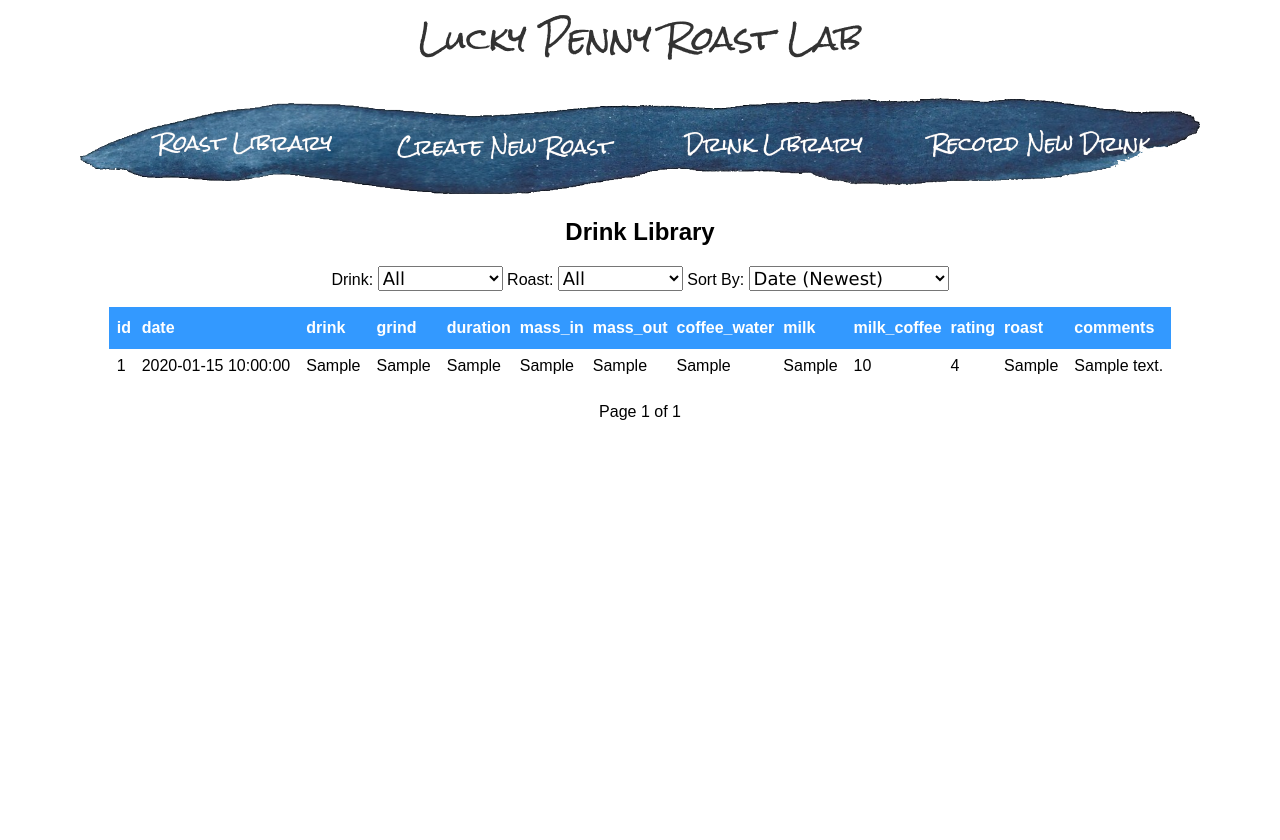
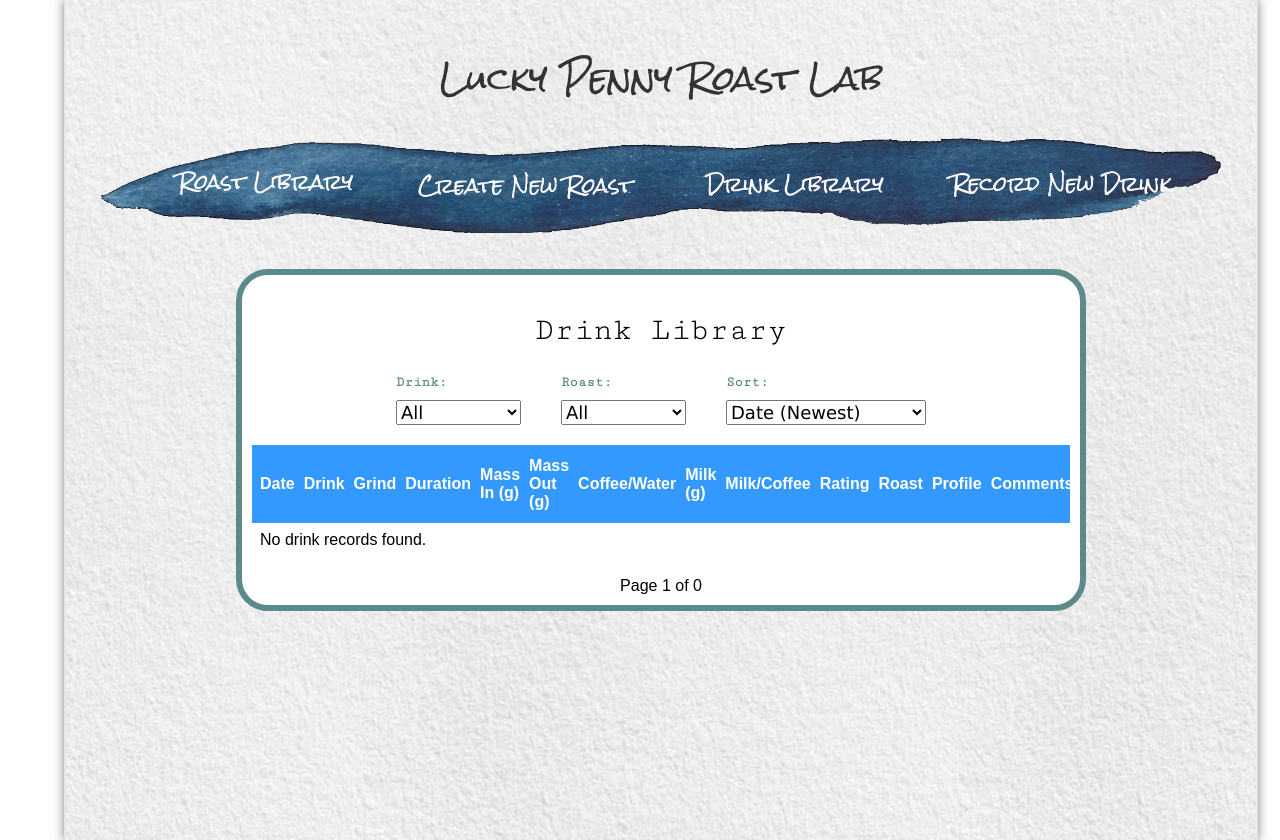
Before and after one commit to whitehir/luckypennyroastlab, a Flask app: page /drinkLibrary in a window 1280 px wide. Before the commit the page ends 420 px from the top, so only its background shows below. Run offline with Flask 3, Linux system fonts and the light colour scheme; tables that the repository leaves empty or names only in its code hold one stand-in row (values such as "Sample post").

Commit message:
Enhanced drink library and fixed filtering

```diff
--- a/web/static/style.css
+++ b/web/static/style.css
@@ -75,6 +75,7 @@ img {
     max-width: 280px;
     height: auto;
     display: inline-flex;
+    vertical-align: middle;
 
 }
 
@@ -132,7 +133,9 @@ a:hover {
   white-space: nowrap;
 }
 
+/*
 #roast-table tr:nth-child(even){background-color: #f2f2f2;}
+*/
 
 #roast-table tr:hover {background-color: #ddd;}
 
--- a/web/templates/drinkLibrary.html
+++ b/web/templates/drinkLibrary.html
@@ -7,10 +7,11 @@
     <link rel="stylesheet" href="/static/style.css">
     <link rel="preconnect" href="https://fonts.googleapis.com">
     <link rel="preconnect" href="https://fonts.gstatic.com" crossorigin>
-    <link href="https://fonts.googleapis.com/css2?family=Rock+Salt&display=swap" rel="stylesheet">
+    <link href="https://fonts.googleapis.com/css2?family=Cutive+Mono&family=Rock+Salt&display=swap" rel="stylesheet">
 </head>
 
 <body>
+    <div class="page-wrapper" align="center">
     <h1 class="rock-salt-regular">Lucky Penny Roast Lab</h1>
     <div align="center">
         <table style="width: 80%;" cellpadding="0" align="center">
@@ -23,11 +24,13 @@
         </table>
     </div>
 
-    <div align="center">
-        <h2 align="center">Drink Library</h2>
+    <div class="inner-content" align="center">
+        <h2 class="cutive-mono-regular" style="font-size:32px" align="center">Drink Library</h2>
 
-        <span>
-        <p>Drink: <select id="drinkFilter" onchange="applyFilters()" style="width: 125px">
+        <div style="display: flex; flex-direction: row; align-items: center; justify-content: center; gap: 40px; margin-top: 20px; margin-bottom: 20px">
+            <div style="display: flex; flex-direction: column; align-items: flex-start; gap: 10px">
+                <label for="drinkFilter">Drink: </label>
+                <select id="drinkFilter" onchange="applyFilters()" style="width: 125px">
                     <option value="all">All</option>
                     <option value="Americano" {% if drink_filter == "Americano" %}selected{% endif %}>Americano</option>
                     <option value="Espresso" {% if drink_filter == "Espresso" %}selected{% endif %}>Espresso</option>
@@ -38,64 +41,92 @@
                     <option value="Pour Over" {% if drink_filter == "Pour Over" %}selected{% endif %}>Pour Over</option>
                     <option value="Cold Brew" {% if drink_filter == "Cold Brew" %}selected{% endif %}>Cold Brew</option>
                 </select>
+            </div>
 
-        Roast: <select id="roastFilter" onchange="applyFilters()" style="width: 125px">
+            <div style="display: flex; flex-direction: column; align-items: flex-start; gap: 10px">
+                <label for="roastFilter">Roast: </label>
+                <select id="roastFilter" onchange="applyFilters()" style="width: 125px">
                     <option value="all">All</option>
+                    <option value="City-" {% if roast_filter == "City-" %}selected{% endif %}>City-</option>
+                    <option value="City" {% if roast_filter == "City" %}selected{% endif %}>City</option>
+                    <option value="City+" {% if roast_filter == "City+" %}selected{% endif %}>City+</option>
                     <option value="Full City" {% if roast_filter == "Full City" %}selected{% endif %}>Full City</option>
                     <option value="Full City+" {% if roast_filter == "Full City+" %}selected{% endif %}>Full City+</option>
+                    <option value="French" {% if roast_filter == "French" %}selected{% endif %}>French</option>
                 </select>
+            </div>
 
-        Sort By: <select id="sortOrder" onchange="applyFilters()" style="width: 200px">
+            <div style="display: flex; flex-direction: column; align-items: flex-start; gap: 10px">
+                <label for="sortOrder">Sort: </label>
+                <select id="sortOrder" onchange="applyFilters()" style="width: 200px">
                     <option value="date_desc">Date (Newest)</option>
                     <option value="coffee_water_asc" {% if sort_by == "coffee_water_asc" %}selected{% endif %}>Coffee:Water (Low to High)</option>
                     <option value="coffee_water_desc" {% if sort_by == "coffee_water_desc" %}selected{% endif %}>Coffee:Water (High to Low)</option>
                     <option value="rating_asc" {% if sort_by == "rating_asc" %}selected{% endif %}>Rating (Low to High)</option>
                     <option value="rating_desc" {% if sort_by == "rating_desc" %}selected{% endif %}>Rating (High to Low)</option>
                 </select>
+            </div>
 
-        </p>
-        </span>
         </div>
 
     <div style="overflow-x: auto">
-        {% if data %}
-        <table id="roast-table"  style="width: 75%; overflow-x: auto;" align="center">
+        <table id="roast-table"  style="width: 95%; overflow-x: auto;" align="center">
             <thead>
                 <tr>
-                    {% for column in data[0].keys() %}
-                    <th>{{ column }}</th>
-                    {% endfor %}
+                    <th>Date</th>
+                    <th>Drink</th>
+                    <th>Grind</th>
+                    <th>Duration</th>
+                    <th>Mass In (g)</th>
+                    <th>Mass Out (g)</th>
+                    <th>Coffee/Water</th>
+                    <th>Milk (g)</th>
+                    <th>Milk/Coffee</th>
+                    <th>Rating</th>
+                    <th>Roast</th>
+                    <th>Profile</th>
+                    <th>Comments</th>
                 </tr>
             </thead>
             <tbody>
+                    {% if data %}
                         {% for row in data %}
                             <tr>
-                    {% for column, value in row.items() %}
-                    {% if column == 'roast' %}
-                        <td><a href="/static/roastplots/{{ value }}" target="_blank">{{ value }}</a></td>
-                    {% else %}
-                        <td>{{ value }}</td>
-                    {% endif %}
-                    {% endfor %}
+                                <td>{{ row.date }}</td>
+                                <td>{{ row.drink }}</td>
+                                <td>{{ row.grind }}</td>
+                                <td>{{ row.duration }}</td>
+                                <td>{{ row.mass_in }}</td>
+                                <td>{{ row.mass_out }}</td>
+                                <td>{{ row.coffee_water }}</td>
+                                <td>{{ row.milk }}</td>
+                                <td>{{ row.milk_coffee }}</td>
+                                <td>{{ row.rating }}</td>
+                                <td>{{ row.roast_name }}</td>
+                                <td><a href="/static/roastplots/{{ row.roast }}" target="_blank"><img src="/static/link.png"></a></td>
+                                <td>{{ row.comments }}</td>
                             </tr>
                         {% endfor %}
+                    {% else %}
+                        <tr>
+                            <td colspan="13">No drink records found.</td>
+                        </tr>
+                    {% endif %}
                 </tbody>
             </table>
-        {% else %}
-            <p>No data found.</p>
-        {% endif %}
     </div>
 
     <div class="pagination">
         {% if page > 1 %}
-        <a href="{{ url_for('drinkLibrary', page=page-1, drink=drink_filter, roast=roast_filter, sort_by=sort_by) }}">Previous</a>
+            <a href="{{ url_for('drinkLibrary', page=page-1, drink=drink_filter, roast=roast_filter, sort_by=sort_by) }}"><img src="/static/arrow_back.png"></a>
         {% endif %}
 
         <span>Page {{ page }} of {{ total_pages }}</span>
 
         {% if page < total_pages %}
-        <a href="{{ url_for('drinkLibrary', page=page+1, drink=drink_filter, roast=roast_filter, sort_by=sort_by) }}">Next</a>
+            <a href="{{ url_for('drinkLibrary', page=page+1, drink=drink_filter, roast=roast_filter, sort_by=sort_by) }}"><img src="/static/arrow_forward.png"></a>
         {% endif %}
+    </div>
     </div>
 
     <script>
@@ -104,22 +135,34 @@
             const roastValue = document.getElementById('roastFilter').value;
             const sortValue = document.getElementById('sortOrder').value;
 
-            let url = 'drinkLibrary';
-            let params = [];
+            const currentUrl = new URL(window.location.href);
+            const params = new URLSearchParams(currentUrl.search);
+
+            // Set or delete parameters based on selection
             if (drinkValue && drinkValue !== "all") {
-                params.push(`drink=${encodeURIComponent(drinkValue)}`);
-            }
-            if (roastValue && roastValue !== "all") {
-                params.push(`roast=${encodeURIComponent(roastValue)}`);
-            }
-            if (sortValue && sortValue !== "date_desc") { // Only add sort param if not default
-                params.push(`sort_by=${encodeURIComponent(sortValue)}`);
+                params.set('drink', drinkValue);
+            } else {
+                params.delete('drink');
             }
 
-            if (params.length > 0) {
-                url += `?${params.join('&')}`;
+            if (roastValue && roastValue !== "all") {
+                params.set('roast', roastValue);
+            } else {
+                params.delete('roast');
             }
-            window.location.href = url;
+
+            // Only add sort_by if it's not the default
+            if (sortValue && sortValue !== "date_desc") {
+                params.set('sort_by', sortValue);
+            } else {
+                params.delete('sort_by');
+            }
+
+            // Always reset to page 1 when filters/sort change
+            params.delete('page');
+
+            currentUrl.search = params.toString();
+            window.location.href = currentUrl.toString();
         }
     </script>
 
```
Also changed, not shown: web/flaskServerSimple.py (+20 -19 lines), web/templates/recordDrink.html (+33 -9 lines), web/static/arrow_back.png (added), web/static/arrow_forward.png (added), web/static/link.png (added), web/static/popper.jpg (deleted), web/static/roastplots/KenyaNyeriKamoiniAB_25May2025.png (added). Lines whose indentation alone changed are shown as unchanged.
